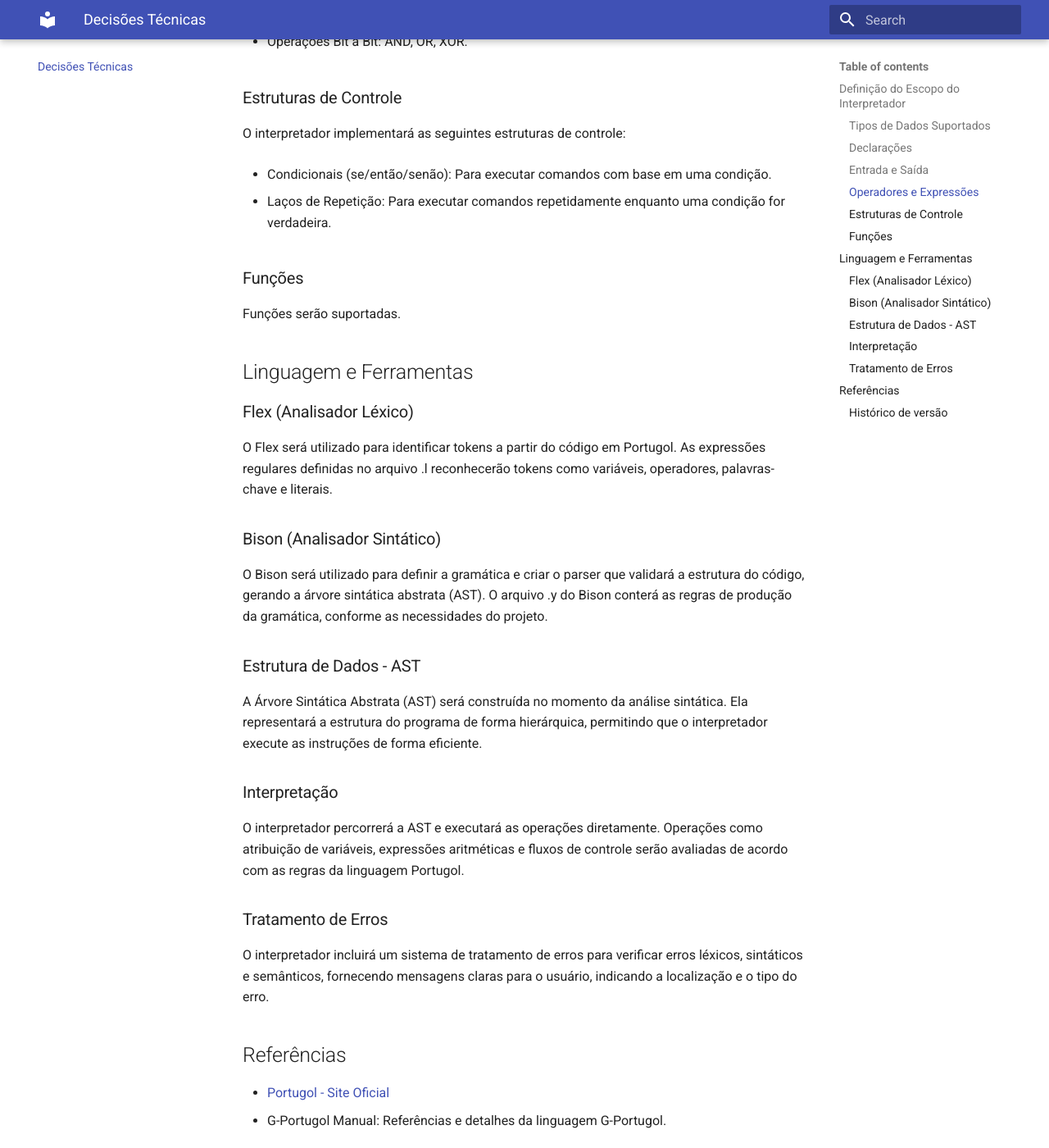
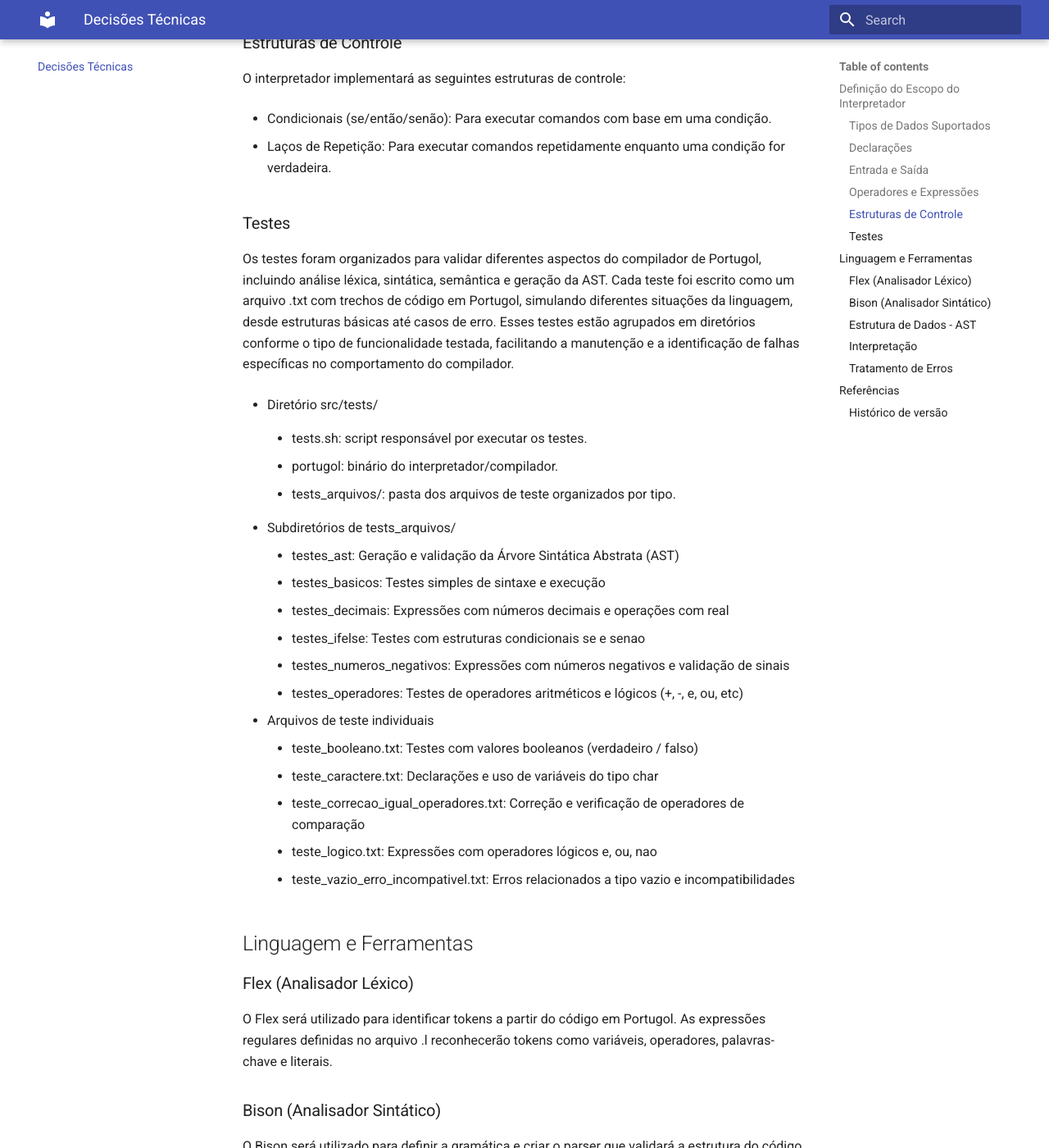
Before and after one commit to Compiladores-1-25-1/Grupo-17---Trabalho-de-compiladores-, an MkDocs documentation site: the page built from docs/decisoes-tecnicas.md, in a window 1280 px wide and 1400 px high, scrolled down 1384 px. Shown: the whole window at 82% size. Built offline with MkDocs 1.6.1 and Material for MkDocs 9.7.7, drawn with Linux system fonts in a browser that asks for light colours; some of the changed text lies outside the part shown.

```diff
--- a/docs/decisoes-tecnicas.md
+++ b/docs/decisoes-tecnicas.md
@@ -23,9 +23,7 @@ Esses tipos serão usados para declarar variáveis e constantes, e o interpretad
 ### Declarações
 O interpretador suportará as seguintes declarações essenciais:
 
-- Declaração de Variáveis;
-- Declaração de Funções;
-- Declaração de Matrizes;
+- Declaração de Variáveis.
 
 ### Entrada e Saída
 O interpretador incluirá operações básicas de entrada e saída:
@@ -51,8 +49,30 @@ O interpretador implementará as seguintes estruturas de controle:
 
 - Laços de Repetição: Para executar comandos repetidamente enquanto uma condição for verdadeira.
 
-### Funções
-Funções serão suportadas.
+### Testes
+Os testes foram organizados para validar diferentes aspectos do compilador de Portugol, incluindo análise léxica, sintática, semântica e geração da AST. Cada teste foi escrito como um arquivo .txt com trechos de código em Portugol, simulando diferentes situações da linguagem, desde estruturas básicas até casos de erro. Esses testes estão agrupados em diretórios conforme o tipo de funcionalidade testada, facilitando a manutenção e a identificação de falhas específicas no comportamento do compilador.
+
+- Diretório src/tests/
+
+    - tests.sh: script responsável por executar os testes.
+
+    - portugol: binário do interpretador/compilador.
+
+    - tests_arquivos/: pasta dos arquivos de teste organizados por tipo.
+
+- Subdiretórios de tests_arquivos/
+    - testes_ast:	Geração e validação da Árvore Sintática Abstrata (AST)
+    - testes_basicos:	Testes simples de sintaxe e execução
+    - testes_decimais:	Expressões com números decimais e operações com real
+    - testes_ifelse:	Testes com estruturas condicionais se e senao
+    - testes_numeros_negativos:	Expressões com números negativos e validação de sinais
+    - testes_operadores:	Testes de operadores aritméticos e lógicos (+, -, e, ou, etc)
+- Arquivos de teste individuais
+    - teste_booleano.txt:	Testes com valores booleanos (verdadeiro / falso)
+    - teste_caractere.txt: 	Declarações e uso de variáveis do tipo char
+    - teste_correcao_igual_operadores.txt:	Correção e verificação de operadores de comparação
+    - teste_logico.txt:	Expressões com operadores lógicos e, ou, nao
+    - teste_vazio_erro_incompativel.txt:	Erros relacionados a tipo vazio e incompatibilidades
 
 ## Linguagem e Ferramentas
 ### Flex (Analisador Léxico)
@@ -78,3 +98,4 @@ O interpretador incluirá um sistema de tratamento de erros para verificar erros
 |Versão|Data  |
 |--|--|
 | 1.0 | 13/04/2025 | Criação do documento Decisões Técnicas |
+| 2.0 | 26/06/2025 | Inclusão dos testes |
```
Also changed, not shown: README.md (+80 -8 lines), docs/planejamento-sprints.md (+6 -6 lines).
